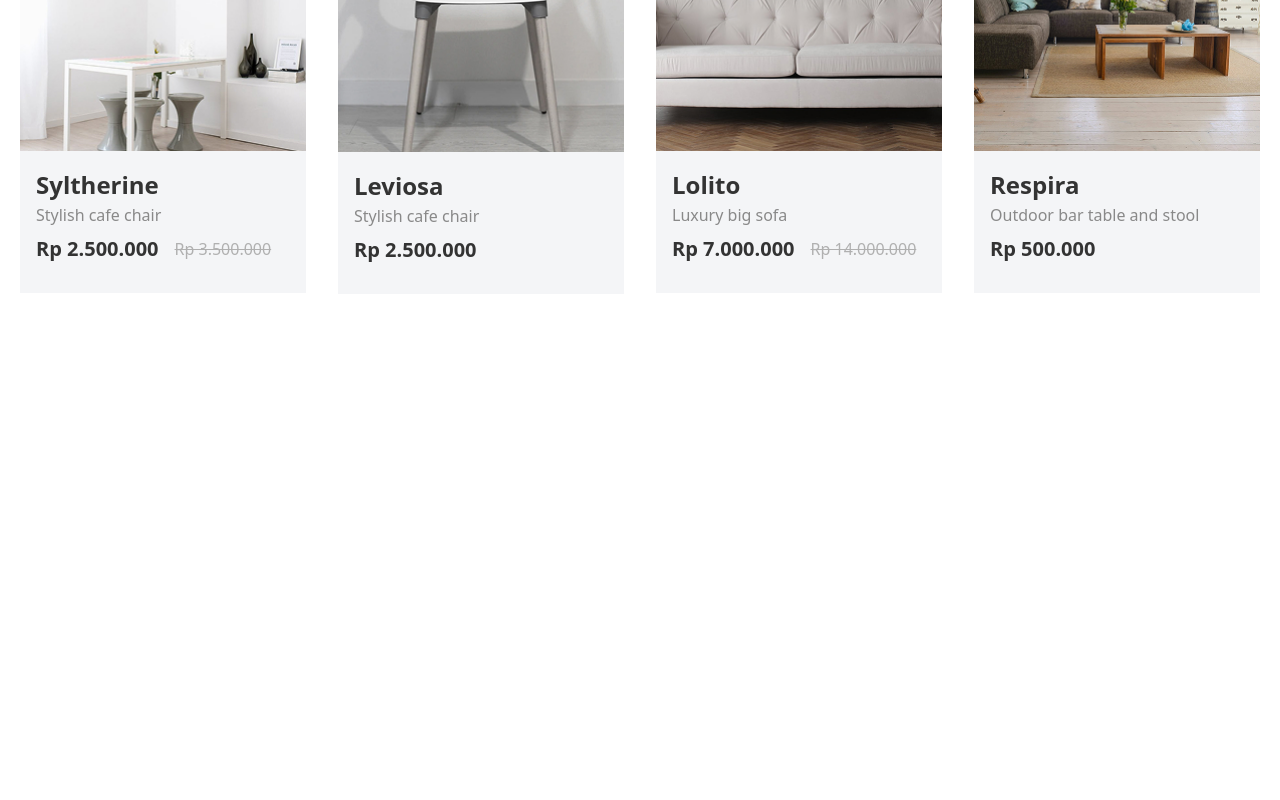
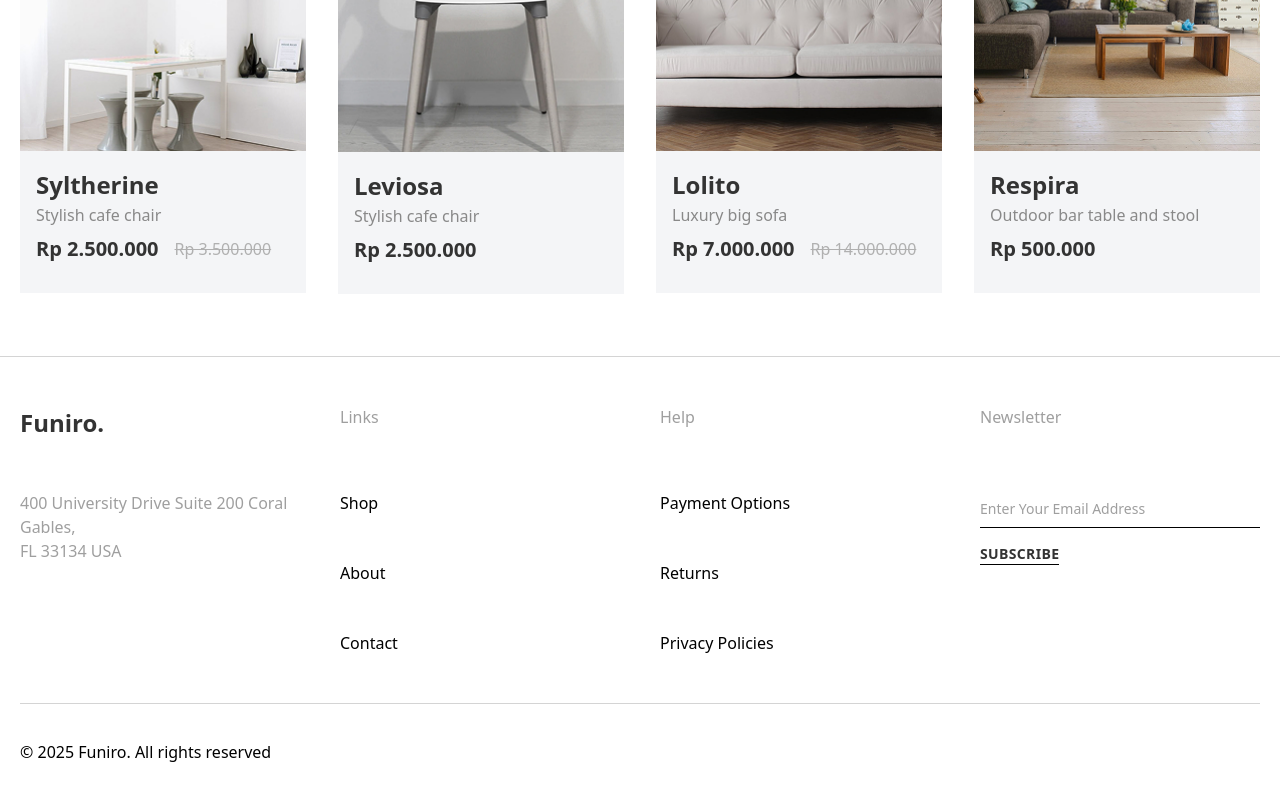
Before and after one commit to Artem96-rgb/furniture-shop, a Next.js app: page / in a window 1280 px wide. Shown: the part 1750-2550 px from the top of the page. Before the commit the page ends 2106 px from the top, so only its background shows below. Built offline with nearby package versions, Linux system fonts and the light colour scheme.

Commit message:
add footer

```diff
--- a/src/app/globals.css
+++ b/src/app/globals.css
@@ -9,11 +9,14 @@
 	--color-primary: #b88e2f;
 	--color-primary-25: #fff3e3;
 	--color-black: #333333;
+	--color-black-secondary: #000000;
+	--color-black-secondary-17: rgba(0, 0, 0, 0.17);
 	--color-gray-100: #e8e8e8;
 	--color-gray-400: #b0b0b0;
 	--color-gray-500: #898989;
 	--color-gray-600: #666666;
 	--color-gray-700: #727272;
+	--color-gray-800: #9F9F9F;
 	--color-accent: #e97171;
 	--color-green: #2ec1ac;
 	--color-light: #f4f5f7;
@@ -69,6 +72,12 @@
 		font-weight: 600;
 	}
 
+	h6,
+	.h6 {
+		font-size: 16px;
+		font-weight: 500;
+	}
+
 	button {
 		cursor: pointer;
 	}
--- a/src/app/layout.tsx
+++ b/src/app/layout.tsx
@@ -2,6 +2,7 @@ import type { Metadata } from "next";
 import { Poppins } from "next/font/google";
 import "./globals.css";
 import Header from "@/components/Header";
+import Footer from "@/components/Footer";
 
 const poppins = Poppins({
 	weight: ["300", "400", "500", "600", "700"],
@@ -24,6 +25,7 @@ export default function RootLayout({
 			<body className={`${poppins.variable} antialiased`}>
 				<Header />
 				{children}
+				<Footer />
 			</body>
 		</html>
 	);
--- /dev/null
+++ b/src/components/Footer/index.tsx
@@ -0,0 +1,98 @@
+"use client";
+
+import Menu from "@/components/Menu";
+import Button from "@/components/ui/Button";
+
+export default function Footer() {
+	const menuLinks = [
+		{
+			id: "menu-link-one",
+			title: "Shop",
+			link: "shop",
+		},
+		{
+			id: "menu-link-two",
+			title: "About",
+			link: "about",
+		},
+		{
+			id: "menu-link-three",
+			title: "Contact",
+			link: "contact",
+		},
+	];
+
+	const helpLinks = [
+		{
+			id: "help-link-one",
+			title: "Payment Options",
+			link: "#",
+		},
+		{
+			id: "help-link-two",
+			title: "Returns",
+			link: "#",
+		},
+		{
+			id: "help-link-three",
+			title: "Privacy Policies",
+			link: "#",
+		},
+	];
+
+	return (
+		<footer className="border-t border-black-secondary-17">
+			<div className="container">
+				{/* Footer Top */}
+				<div className="grid grid-cols-1 md:grid-cols-4 gap-10 py-12">
+					{/* Logo and address */}
+					<div>
+						<p className="h4 font-bold mb-12.5">Funiro.</p>
+						<p className="text-base text-gray-800">
+							400 University Drive Suite 200 Coral Gables,
+							<br />
+							FL 33134 USA
+						</p>
+					</div>
+
+					{/* Links */}
+					<div>
+						<p className="h6 text-gray-800 mb-15.5">Links</p>
+						<Menu links={menuLinks} className="space-y-11.5" />
+					</div>
+
+					{/* Help */}
+					<div>
+						<p className="h6 text-gray-800 font-medium mb-15.5">Help</p>
+						<Menu links={helpLinks} className="space-y-11.5" />
+					</div>
+
+					{/* Newsletter */}
+					<div>
+						<p className="h6 text-gray-800 font-medium mb-15.5">Newsletter</p>
+						<form className="flex flex-wrap gap-4 max-w-sm">
+							<input
+								type="email"
+								placeholder="Enter Your Email Address"
+								className="flex-1 py-2 text-sm outline-none placeholder-gray-800 border-b border-black-secondary"
+							/>
+							<Button
+								type="submit"
+								className="text-black font-semibold text-sm tracking-wide border-b border-black-secondary"
+							>
+								SUBSCRIBE
+							</Button>
+						</form>
+					</div>
+				</div>
+
+				{/* Footer Bottom */}
+				<div className="border-t border-black-secondary-17 py-9">
+					<p className="text-base text-black-secondary">
+						© {new Date().getFullYear()} Funiro. All rights reserved
+					</p>
+				</div>
+			</div>
+		</footer>
+	);
+}
--- a/src/components/Header/index.tsx
+++ b/src/components/Header/index.tsx
@@ -1,11 +1,12 @@
 "use client";
 
 import Link from "next/link";
-import { Search, Heart, ShoppingCart, Menu, Scale } from "lucide-react";
+import { Search, Heart, ShoppingCart, Menu as BurgerMenuIcon, Scale } from "lucide-react";
 import { useState } from "react";
 import { useCompareStore } from "@/store/compareProductsStore";
 import { useWishlistStore } from "@/store/wishlistProductsStore";
 import Logo from "@/components/Logo";
+import Menu from "@/components/Menu";
 
 export default function Header() {
 	// Get the list of products added to the compare list from the compare store
@@ -74,13 +75,7 @@ export default function Header() {
 					</Link>
 
 					<nav className="hidden lg:block">
-						<ul className="flex-center gap-19 flex-wrap">
-							{menuLinks.map(menuLink => (
-								<li key={menuLink.id}>
-									<Link href={menuLink.link}>{menuLink.title}</Link>
-								</li>
-							))}
-						</ul>
+						<Menu links={menuLinks} className="flex-center gap-19 flex-wrap" />
 					</nav>
 
 					<div className="flex-y-center justify-end gap-8 gap-xl-11.5 flex-wrap">
@@ -116,7 +111,7 @@ export default function Header() {
 						className="text-right lg:hidden"
 						onClick={() => setIsMobileMenuOpen(!isMobileMenuOpen)}
 					>
-						<Menu size="32" />
+						<BurgerMenuIcon size="32" />
 					</button>
 				</div>
 			</div>
--- /dev/null
+++ b/src/components/Menu/index.tsx
@@ -0,0 +1,34 @@
+"use client";
+
+import clsx from "clsx";
+import Link from "next/link";
+
+interface IMenuProps {
+	className?: string;
+	classNameLink?: string;
+	links: {
+		id: string;
+		title: string;
+		link: string;
+	}[];
+}
+
+export default function Menu({ className, links, classNameLink }: IMenuProps) {
+	return (
+		<ul className={`${className}`}>
+			{links.map(link => (
+				<li key={link.id}>
+					<Link
+						href={link.link}
+						className={clsx(
+							"text-black-secondary font-medium hover:text-primary transition-ease-in-out",
+							classNameLink
+						)}
+					>
+						{link.title}
+					</Link>
+				</li>
+			))}
+		</ul>
+	);
+}
--- a/src/components/ui/Button/index.tsx
+++ b/src/components/ui/Button/index.tsx
@@ -1,7 +1,8 @@
 "use client";
 
 import Link from "next/link";
-import { ReactNode } from "react";
+import { ReactNode, ElementType } from "react";
+import clsx from "clsx";
 
 interface IButtonProps {
 	children: ReactNode;
@@ -10,18 +11,12 @@ interface IButtonProps {
 	className?: string;
 }
 
-export default function Button({ children, type = "button", href, className = "" }: IButtonProps) {
-	if (href) {
-		return (
-			<Link href={href} className={`flex-center ${className}`}>
-				{children}
-			</Link>
-		);
-	}
+export default function Button({ children, type = "button", href, className }: IButtonProps) {
+	const Component: ElementType = href ? Link : "button";
 
 	return (
-		<button type={type} className={`flex-center ${className}`}>
+		<Component {...(href ? { href } : { type })} className={clsx("flex-center", className)}>
 			{children}
-		</button>
+		</Component>
 	);
 }
```
